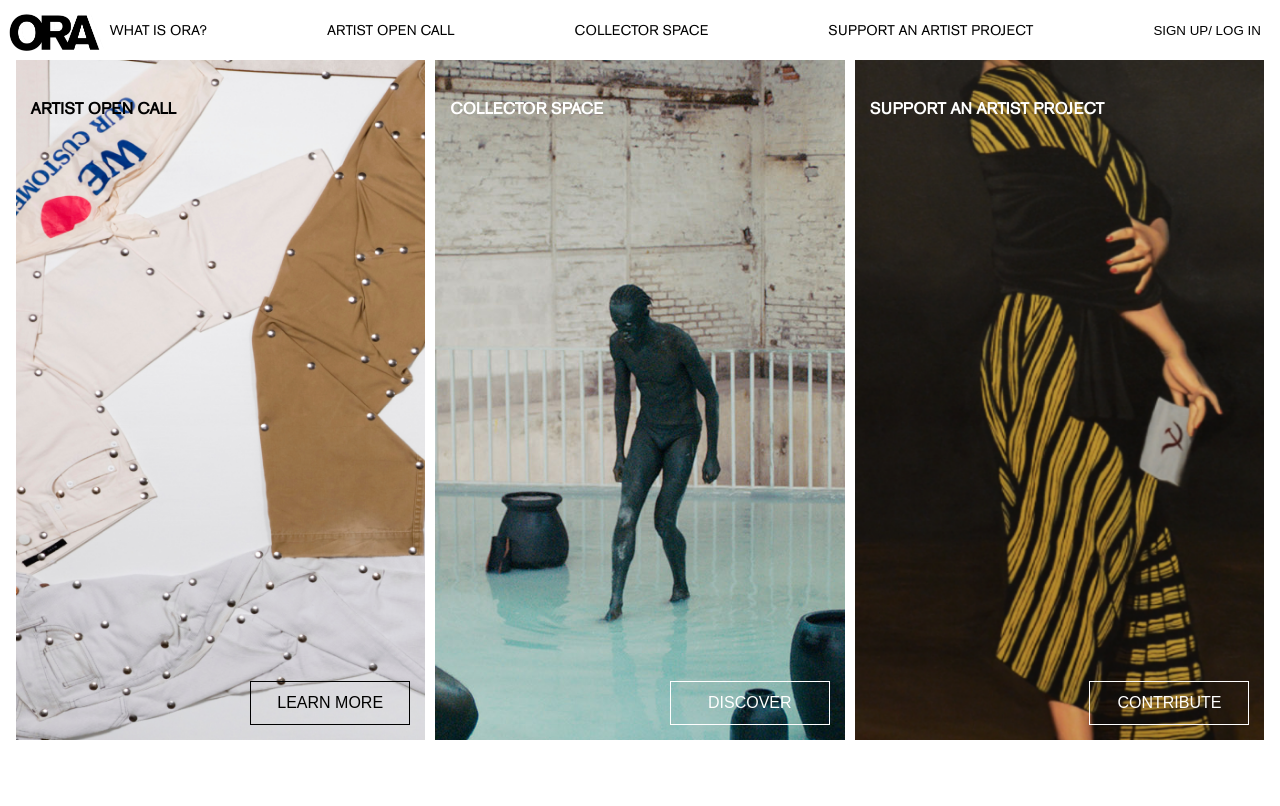
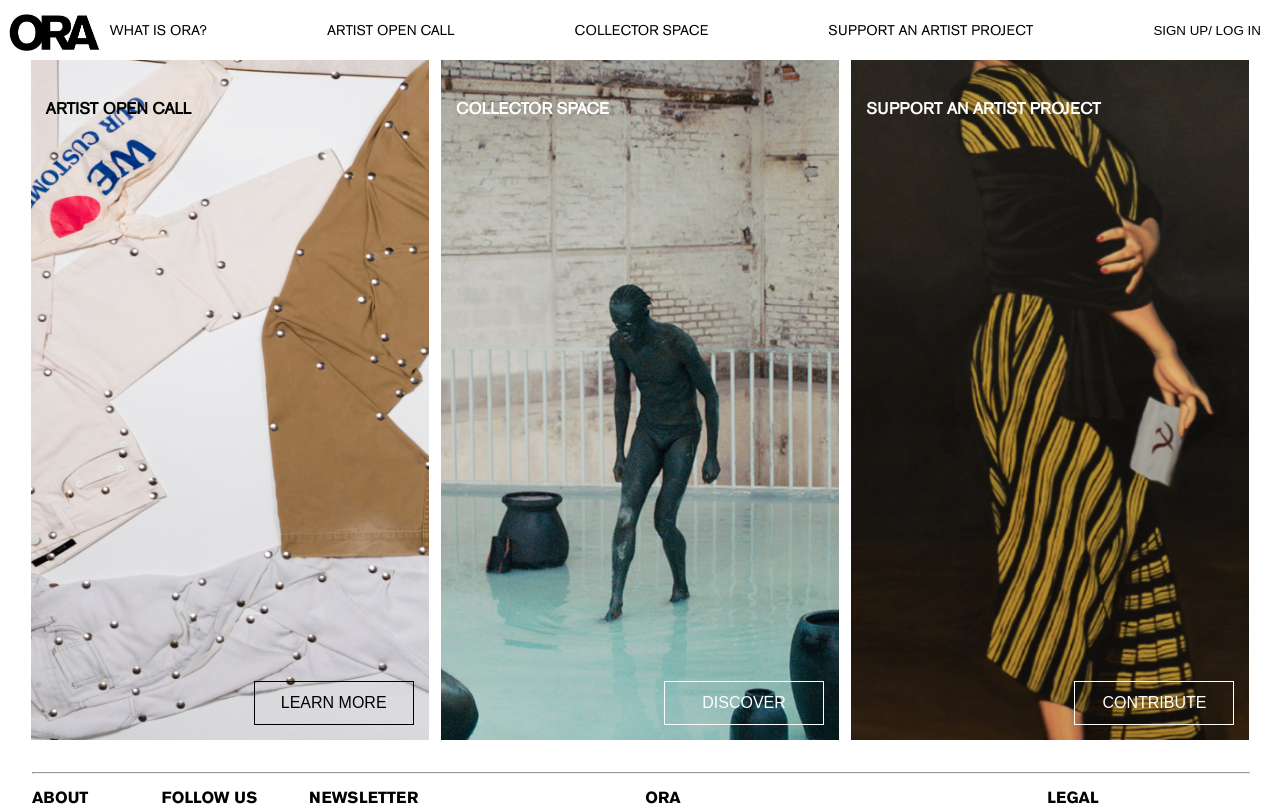
Before and after one commit to ORA-Arts/ora-prototype, a React (Create React App) app in the folder client/: page / in a window 1280 px wide. Shown: the top 806 px of the page. Built offline with nearby package versions, Linux system fonts and the light colour scheme; no server answers.

Commit message:
homepage2 desktop version

```diff
--- a/client/src/components/LandingPages/HomePage/HomePage.css
+++ b/client/src/components/LandingPages/HomePage/HomePage.css
@@ -4,13 +4,13 @@
 
 
 #allImagesContainer {
-  height: 100%;
-  width: 100%;
+  min-width: 96vw;
   display: flex;
-  justify-content: center;
-  align-items: flex-start;
+  justify-content: space-between;
   text-decoration: none;
-  padding: 0;
+  padding-bottom:25px;
+  margin-left:2vw;
+  padding-right: 20vw;
 }
 
 
@@ -27,10 +27,10 @@
   text-decoration: none;
 }
 
-.imageContainer .btnBlack:hover {
+/* .imageContainer .btnBlack:hover {
   background-color: black;
   color: white
-}
+} */
 
 .imageContainer .btnWhite {
   color: white;
@@ -42,10 +42,60 @@
   width: 160px;
 }
 
-.imageContainer .btnWhite:hover {
+/* .imageContainer .btnWhite:hover {
   background-color: white;
   color: black
+} */
+
+.blurEffectHP:hover #btnAOC {
+  background-color:#E75D82;
+  color: white;
+  border: solid 1px white;
 }
+
+.blurEffectHP:hover #AOC{
+  background-color:#E75D82;
+  color: white;
+}
+
+ #AOC{
+  display: flex;
+  flex-direction: column;
+  justify-content: space-between;
+}
+
+#btnCS:hover {
+  background-color:#D2D1CE;
+  color: white;
+  border: solid 1px white;
+}
+
+.blurEffectHP:hover #CS {
+  background-color:#D2D1CE;
+  color: white;
+}
+
+#CS{
+  display: flex;
+  flex-direction: column;
+}
+
+#btnSAAP:hover {
+  background-color:#A89570;
+  color: white;
+  border: solid 1px white;
+}
+
+.blurEffectHP:hover #SAAP {
+  background-color:#A89570;
+  color: white;
+}
+
+#SAAP{
+  display: flex;
+  flex-direction: column;
+}
+
 
 
   /* Position the text */
@@ -58,16 +108,18 @@
   }
   .blurEffectHP:hover h3{
     display: block;
-    font-family: 'akzidenz-grotesk_proregular';
-    font-size: 25px;
-    text-align: right;
+    font-family: 'editorial_newultralight';
+    font-size: 24px;
+    color: white;
     margin-right: 15px;
-    margin-left:5px;
+    margin-left:15px;
   }
 
   .imageContainer h3{
     display: none;
+
   }
+
 
 .btnHP{
   align-self: flex-end;
@@ -75,12 +127,13 @@
   margin-right: 15px;
 }
 
+
   .textBlack {
-    color: black;
+
     text-decoration: none;
   }
   .textWhite {
-    color: white;
+
     text-decoration: none;
   }
 
@@ -90,21 +143,21 @@
   .imageContainer{
     display: block;
     height: 85vh;
-    width: 32vw;
+    width: 31.1vw;
     margin: 0 5px;;
   }
 
   .blurEffectHP {
     display: block;
     height: 85vh;
-    width: 32vw;
+    width: 31.1vw;
     display: flex;
     flex-direction: column;
     justify-content: space-between;
   }
 
   .blurEffectHP:hover{
-    backdrop-filter: blur(3px);
+    backdrop-filter: blur(0px);
   }
 
   .imageContainer h2{
@@ -133,3 +186,7 @@
   background-position: center;
   background-size: cover;
 }
+
+.textWhite{
+  color: white;
+}
--- a/client/src/components/LandingPages/HomePage/HomePage.js
+++ b/client/src/components/LandingPages/HomePage/HomePage.js
@@ -5,22 +5,20 @@ import '../../../App.css'
 export default function HomePage() {
   return (
     <div>
-      <div className="indexWrap ">
-        <div
-          id="allImagesContainer"
-          className="animate__animated animate__fadeInUp"
-        >
+        <div id="allImagesContainer" className="animate__animated animate__fadeInUp" >
           <a href="/artist-open-call">
             <div className="imageContainer" id="imageLeft">
               <div className="blurEffectHP">
                 <h2 className="textBlack" id="textLeft">
                   ARTIST OPEN CALL
                 </h2>
-                <h3 className="textHover textBlack">
-                  CREATORS OF ALL AGES, CAREER BRACKETS AND GEOGRAPHIES ARE
-                  WELCOME TO APPLY TO OUR OPEN CALL
+                <div id='AOC'>
+                  <h3 className="textHover textBlack">
+                    CREATORS OF ALL AGES, CAREER BRACKETS AND GEOGRAPHIES ARE
+                    WELCOME TO APPLY TO OUR OPEN CALL
                 </h3>
-                <button className="btnBlack btnHP">LEARN MORE</button>
+                <button className="btnBlack btnHP" id="btnAOC">LEARN MORE</button>
+                </div>
               </div>
             </div>
           </a>
@@ -30,10 +28,12 @@ export default function HomePage() {
                 <h2 className="textWhite" id="textMiddle">
                   COLLECTOR SPACE
                 </h2>
+                <div id='CS'>
                 <h3 className="textHover textWhite">
                   YOUR NEW WAY OF COLLECTING AND SUPPORTING CONTEMPORARY ART
                 </h3>
-                <button className="btnWhite btnHP">DISCOVER</button>
+                <button className="btnWhite btnHP" id='btnCS'>DISCOVER</button>
+                </div>
               </div>
             </div>
           </a>
@@ -43,16 +43,17 @@ export default function HomePage() {
                 <h2 className="textWhite" id="textRight">
                   SUPPORT AN ARTIST PROJECT
                 </h2>
+                <div id='SAAP'>
                 <h3 className="textHover textWhite">
                   FOUR EXHIBITION PROJECTS SELECTED BY LEADING FIGURES OF THE
                   ART WORLD
                 </h3>
-                <button className="btnWhite btnHP">CONTRIBUTE</button>
+                <button className="btnWhite btnHP" id='btnSAAP'>CONTRIBUTE</button>
+                </div>
               </div>
             </div>
           </a>
         </div>
       </div>
-    </div>
   );
 }
```
